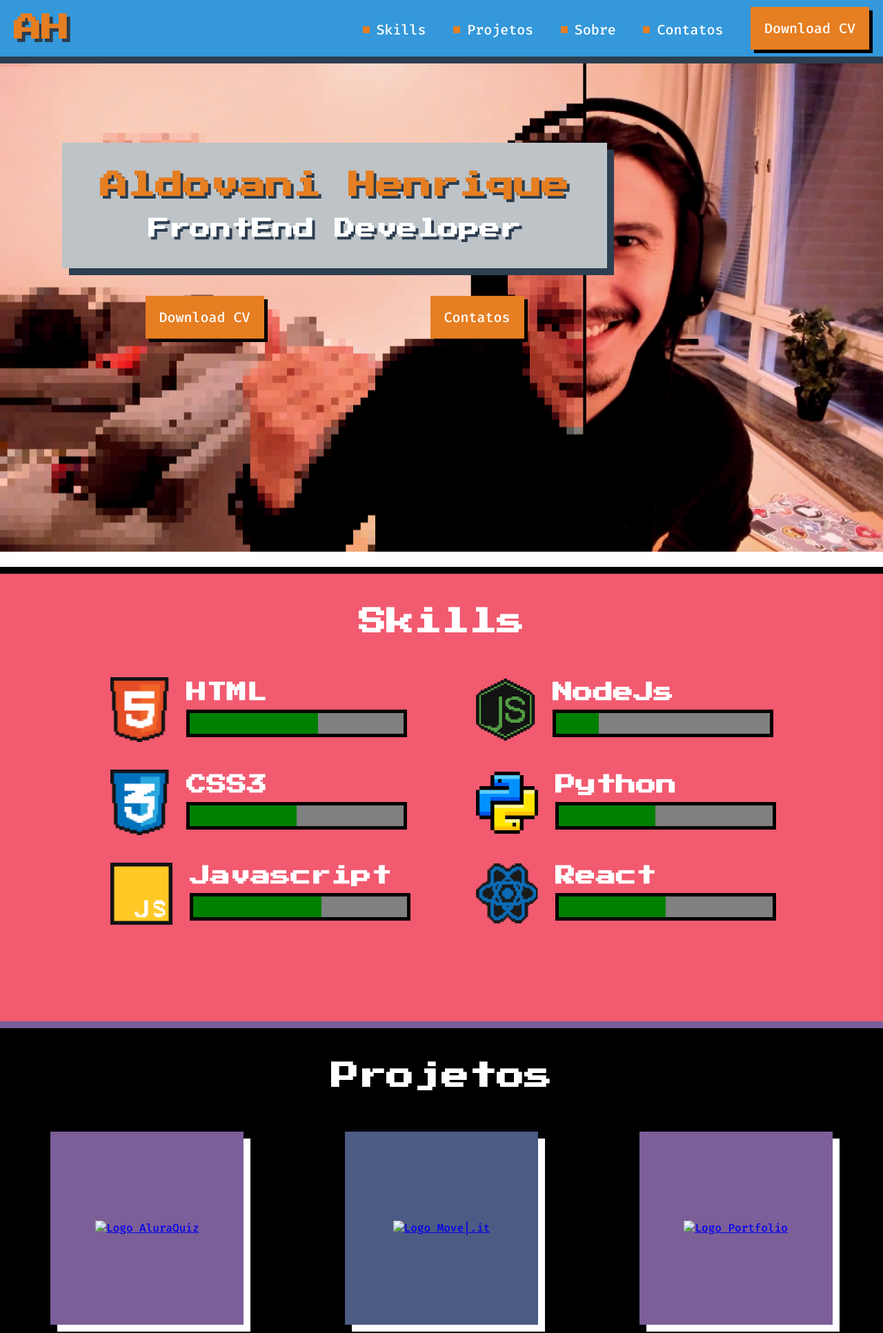
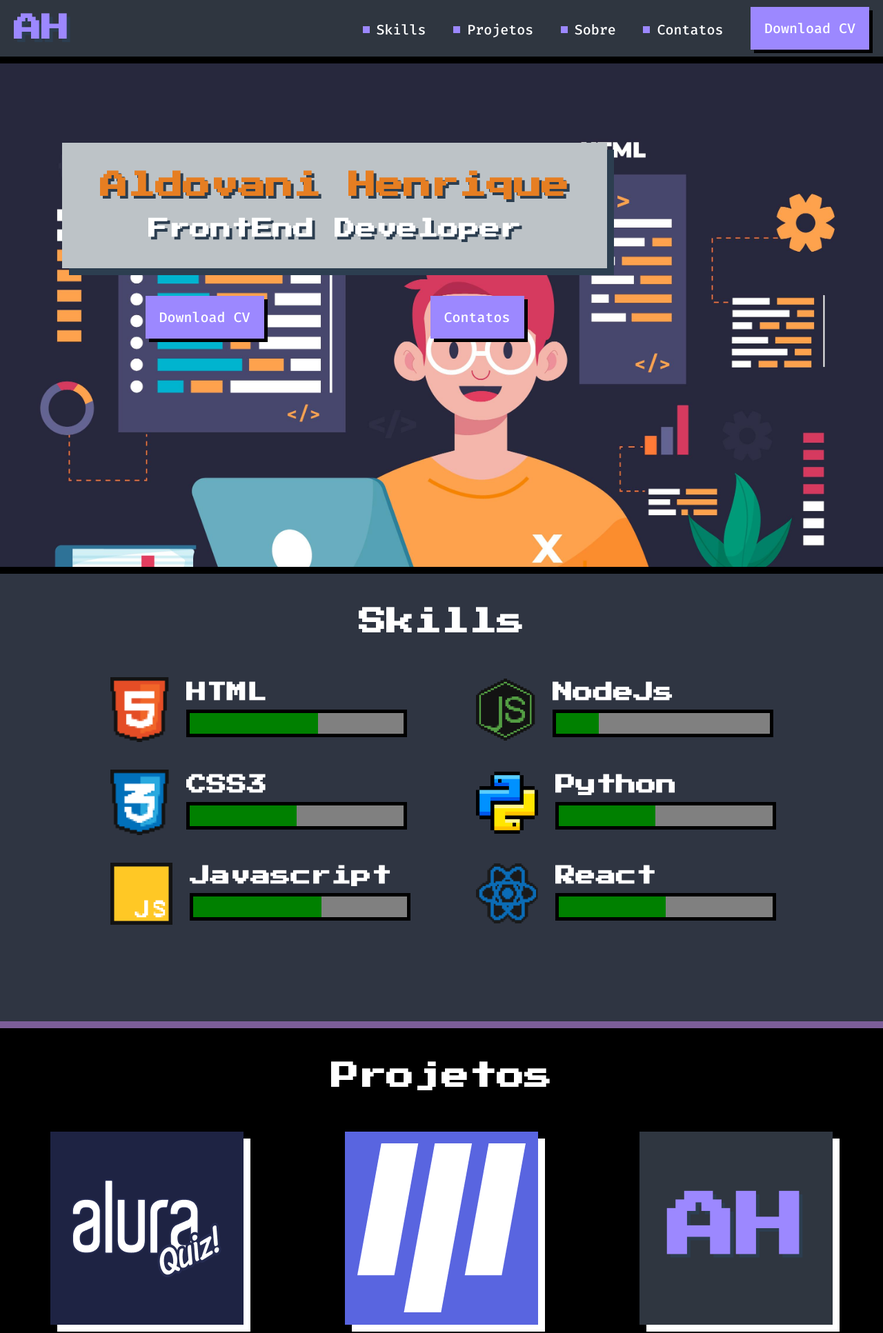
Before and after one commit to Aldovani/Aldovani.github.io, a plain HTML site: page index.html in a window 1280 px wide. Shown: the top 1933 px of the page at 69% size. Drawn offline with Linux system fonts and the light colour scheme.

Commit message:
Update layout

```diff
--- a/css/components/card-project.css
+++ b/css/components/card-project.css
@@ -2,12 +2,15 @@
   display: flex;
   justify-content: center;
   align-items: center;
-  background-color: #7C5E99;
+  background-color: #1E2343;
   width: 280px;
   height: 280px;
   box-shadow: 10px 10px 0px #FFF;
 }
 
 .card-project.-blue {
-  background-color: #4C5B84;
+  background-color: #5965E0;
 }
+.card-project.-grey {
+  background-color: #2f3640;
+}
--- a/css/components/main-action.css
+++ b/css/components/main-action.css
@@ -11,8 +11,21 @@
 
 .main-action::before {
   content: "";
-  background-color: #e67e22;
+  background-color: #9C88FF;
   width: 10px;
   height: 10px;
   margin-right: 10px;
 }
+
+
+.main-action.-arrow-up::before{
+  box-sizing: border-box;
+  position: absolute;
+  width: 50px;
+  height: 50px;
+  left: 30px;
+  border-bottom: 30px solid #fff;
+  border-left: 25px solid black;
+  border-right: 25px solid black;
+
+}
--- a/css/components/main-banner.css
+++ b/css/components/main-banner.css
@@ -1,6 +1,6 @@
 .main-banner {
   box-sizing:border-box ;
-  background-image: url(../../assets/img/Group\ 1.png);
+  background-image: url(../../assets/img/banner2.jpg);
   background-repeat: no-repeat;
   height: 740px;
   background-size: 100%;
--- a/css/components/main-button.css
+++ b/css/components/main-button.css
@@ -1,6 +1,6 @@
 .main-button {
   display: inline-block;
-  background-color: #e67e22;
+  background-color: #9C88FF;
   box-shadow: 5px 5px 0px black;
   padding: 18px 20px;
   margin-right: 0;
--- a/css/components/main-footer.css
+++ b/css/components/main-footer.css
@@ -7,6 +7,6 @@
 }
 
 .main-footer .action{
-  margin-right: 20px;
-  margin-left: 20px;
+  margin-right: 50px;
+  margin-left: 50px;
 }
--- a/css/components/main-header.css
+++ b/css/components/main-header.css
@@ -2,14 +2,20 @@
   display: flex;
   align-items: center;
   justify-content: space-between;
-  background-color: #3498db;
-  border-bottom: 10px solid #2c3e50;
+  background-color: #2f3640;
+  border-bottom: 10px solid #000;
   padding: 10px 20px;
 }
 
 .main-header .logo {
-  color: #e67e22;
+  color: #9c88ff;
   font-size: 40px;
-  font-family: "Press Start 2P",  sans-serif;
+  font-family: "Press Start 2P", sans-serif;
   text-shadow: 5px 5px 0px #2c3e50;
 }
+.logo {
+  color: #9c88ff;
+  font-size: 100px;
+  font-family: "Press Start 2P", sans-serif;
+  text-shadow: 5px 5px 0px #2c3e50;
+}
--- a/css/components/main-section.css
+++ b/css/components/main-section.css
@@ -1,5 +1,5 @@
 .main-section {
-  background: #f25a70;
+  background: #2F3542;
   padding-top: 50px;
   padding-bottom: 100px;
   border-bottom: 10px solid #7c5e99;
@@ -18,7 +18,7 @@ background-color: #000;
 }
 
 .main-section.-bgSecond{
-  background-color: #7C5E99;
+  background-color: #2C2C54;
 }
 
 .main-section.-bdBlack {
--- a/css/reset.css
+++ b/css/reset.css
@@ -1,3 +1,9 @@
+html{
+  scroll-behavior: smooth;
+}
+a{
+  text-decoration: none;
+}
 body{
   font-family:"Fira Code",Arial,sans-serif;
 }
--- a/index.html
+++ b/index.html
@@ -32,14 +32,14 @@
 </head>
 
 <body>
-  <header class="main-header">
+  <header id="header" class="main-header">
     <h1 class="logo">AH</h1>
     <nav class="navegation">
-      <a class="main-action" href="" lang="en">Skills</a>
-      <a class="main-action" href="">Projetos</a>
-      <a class="main-action" href="">Sobre</a>
-      <a class="main-action" href="">Contatos</a>
-      <a class="main-button" href="" lang="en">Download CV</a>
+      <a class="main-action" href="#skill" lang="en">Skills</a>
+      <a class="main-action" href="#projetos">Projetos</a>
+      <a class="main-action" href="#sobre">Sobre</a>
+      <a class="main-action" href="#contatos">Contatos</a>
+      <a class="main-button" href="src/download/Aldovani Henrique.pdf" download="CV Aldovani" lang="en">Download CV</a>
     </nav>
   </header>
 
@@ -50,12 +50,12 @@
         <h2 class="main-subtitle">FrontEnd Developer</h2>
       </div>
       <div class="navegation">
-        <a class="main-button" href="" lang="en">Download CV</a>
-        <a href="" class="main-button">Contatos</a>
+        <a class="main-button" href="src/download/Aldovani Henrique.pdf" download="CV Aldovani" lang="en">Download CV</a>
+        <a href="#contatos" class="main-button">Contatos</a>
       </div>
     </div>
   </section>
-  <section class="main-section">
+  <section id="skill" class="main-section">
     <h2 class="main-title -second">Skills</h2>
     <div class="wrapper-skill">
       <article class="skill-tec">
@@ -103,29 +103,29 @@
 
     </div>
   </section>
-  <section class="main-section -bgBlack -bdColor">
+  <section id="projetos" class="main-section -bgBlack -bdColor">
     <h2 class="main-title -second">Projetos</h2>
 
     <div class="wrapper-card">
       <a href="https://aluraquiz-eta.vercel.app/" target="_blank">
         <figure class="card-project">
-          <img src="" alt="Logo  AluraQuiz" />
+          <img src="img/icon-alura.png" alt="Logo  AluraQuiz" />
         </figure>
       </a>
       <a href="https://moveit-seven-olive.vercel.app/" target="_blank">
         <figure class="card-project -blue">
-          <img src="img/favicon.png" style="background-size:100%" alt="Logo Move|.it" />
+          <img src="img/moveit.png"alt="Logo Move|.it" />
         </figure>
       </a>
       <a href="https://aldovani.github.io/">
-        <figure class="card-project">
-          <img src="" alt="Logo Portfolio">
+        <figure class="card-project -grey">
+          <h1 class="logo">AH</h1>
         </figure>
       </a>
     </div>
   </section>
 
-  <section class="main-section -bgSecond -bdBlack">
+  <section id="sobre" class="main-section -bgSecond -bdBlack">
 
     <h2 class="main-title -second ">Sobre</h2>
 
@@ -202,7 +202,7 @@
   </section>
 
 
-  <form class="main-form">
+  <form id="contatos" class="main-form">
     <legend class="main-title -second">Contatos</legend>
     <label class="main-label" for="name">Nome</label>
     <input class="main-input" type="text" name="" id="name" required>
@@ -219,6 +219,7 @@
 
   <footer class="main-footer">
 
+    <a class="main-action -arrow-up" href="#header"></a>
     <a class="action" target="_blank" href="https://twitter.com/AAldovani">
       <img src="img/icon-twitter 1.png" alt="Logo do twitter em pixel art">
     </a>
@@ -227,8 +228,9 @@
       <img src="img/icon-instagram.png" alt="Logo do instagram em pixel art">
     </a>
 
-    <script src="js/components/main-carousel.js"></script>
   </footer>
+
+
 
 </body>
 
```
Also changed, not shown: assets/img/Group 1.png (deleted), assets/img/banner2.jpg (added), assets/img/logo.png (deleted), assets/img/logo_AH.png (deleted), img/icon-alura.png (added), img/moveit.png (added), 1 other file.
